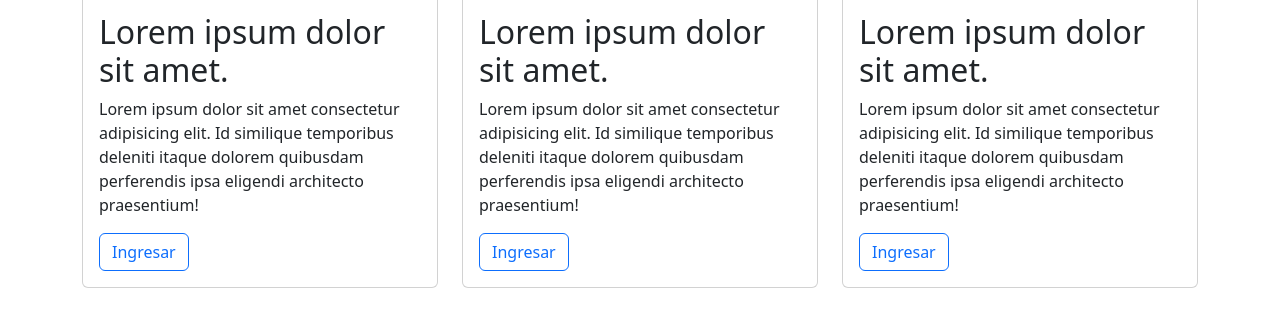
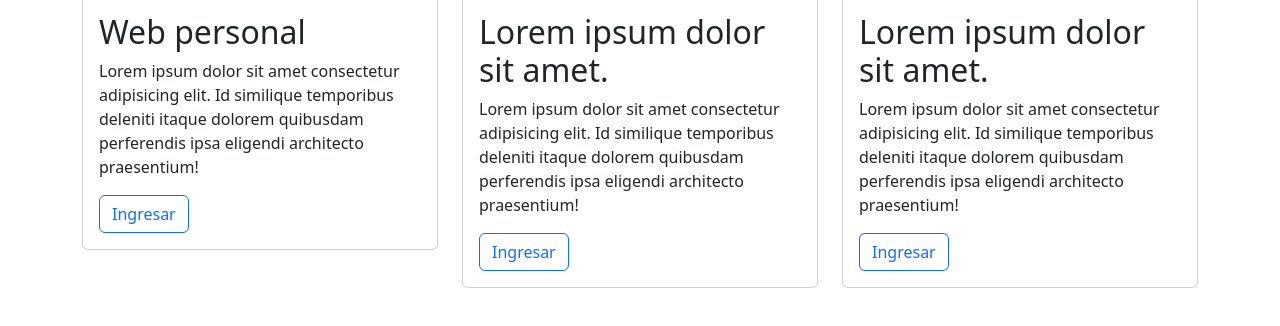
Before and after one commit to FelipeLit/Portafolio, a plain HTML site: page index.html in a window 1280 px wide. Shown: the part 270-596 px from the top of the page. Drawn offline with nearby package versions, Linux system fonts and the light colour scheme.

Commit message:
Add files via upload

```diff
--- a/index.html
+++ b/index.html
@@ -3,7 +3,7 @@
 <head>
     <meta charset="UTF-8">
     <meta name="viewport" content="width=device-width, initial-scale=1.0">
-    <title>Document</title>
+    <title>Portafolio personal</title>
 
     <link href="https://cdn.jsdelivr.net/npm/bootstrap@5.3.2/dist/css/bootstrap.min.css" rel="stylesheet" integrity="sha384-T3c6CoIi6uLrA9TneNEoa7RxnatzjcDSCmG1MXxSR1GAsXEV/Dwwykc2MPK8M2HN" crossorigin="anonymous">
 
@@ -16,9 +16,9 @@
                 <div class="card">
                     <img src="https://cdn.pixabay.com/photo/2017/03/23/09/34/artificial-intelligence-2167835_1280.jpg" alt="" class="img-fluid">
                     <div class="card-body">
-                        <h2>Lorem ipsum dolor sit amet.</h2>
+                        <h2>Web personal</h2>
                         <p>Lorem ipsum dolor sit amet consectetur adipisicing elit. Id similique temporibus deleniti itaque dolorem quibusdam perferendis ipsa eligendi architecto praesentium!</p>
-                        <button type="button" class="btn btn-outline-primary">Ingresar</button>
+                        <a href="https://www.google.com/" class="btn btn-outline-primary">Ingresar</a>
                     </div>
                 </div>
             </div>
@@ -28,7 +28,7 @@
                     <div class="card-body">
                         <h2>Lorem ipsum dolor sit amet.</h2>
                         <p>Lorem ipsum dolor sit amet consectetur adipisicing elit. Id similique temporibus deleniti itaque dolorem quibusdam perferendis ipsa eligendi architecto praesentium!</p>
-                        <button type="button" class="btn btn-outline-primary">Ingresar</button>
+                        <a href="#" class="btn btn-outline-primary">Ingresar</a>
                     </div>
                 </div>
             </div>
@@ -38,7 +38,7 @@
                     <div class="card-body">
                         <h2>Lorem ipsum dolor sit amet.</h2>
                         <p>Lorem ipsum dolor sit amet consectetur adipisicing elit. Id similique temporibus deleniti itaque dolorem quibusdam perferendis ipsa eligendi architecto praesentium!</p>
-                        <button type="button" class="btn btn-outline-primary">Ingresar</button>
+                        <a href="#" class="btn btn-outline-primary">Ingresar</a>
                     </div>
                 </div>
             </div>
```
